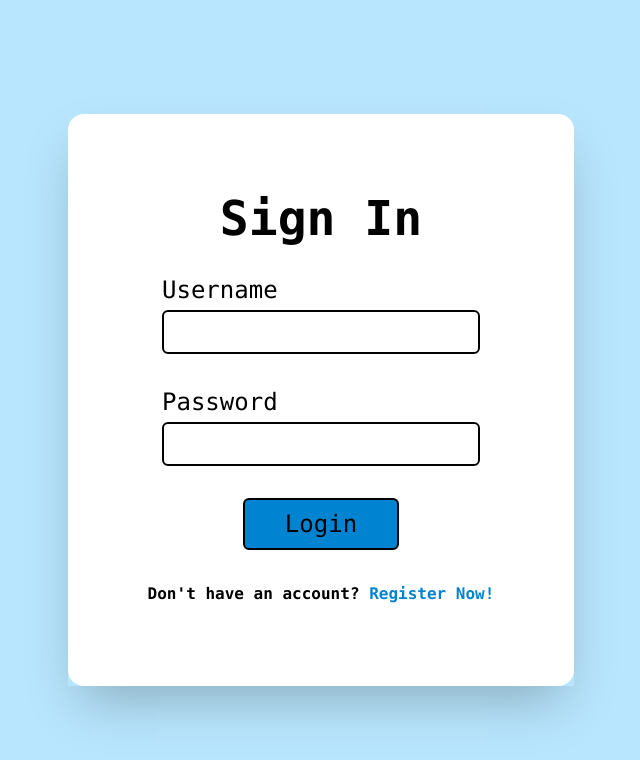
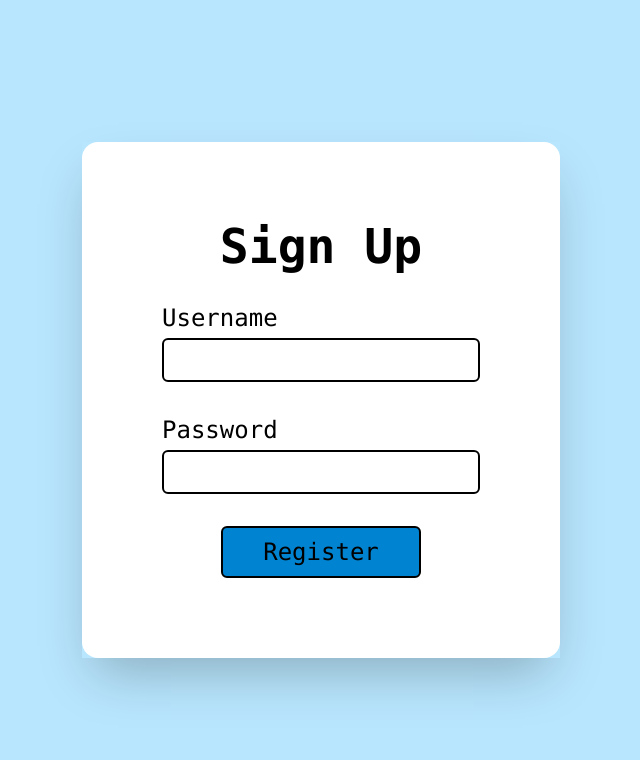
Before and after one commit to aknaaaaa/cemoets-pets, a React (Vite) app: page / in a window 1280 px wide. Shown: the top 760 px of the page, without its empty margins (319-959 px from the left). Built offline with nearby package versions, Linux system fonts and the light colour scheme.

Commit message:
Memperbaiki UI SignUp

```diff
--- a/src/App.tsx
+++ b/src/App.tsx
@@ -1,9 +1,10 @@
 import SignIn from './Components/SignIn'
+import SignUp from './Components/SignUp'
 
 function App() {
 
   return (
-    <SignIn/>
+    <SignUp/>
   )
 }
 
--- a/src/Components/SignIn.tsx
+++ b/src/Components/SignIn.tsx
@@ -1,6 +1,6 @@
 function SignIn (){
     return(
-        <section className="min-h-screen flex items-center justify-center font-mono bg-sky-200">
+        <section className="min-h-screen flex items-center justify-center font-poppins  bg-sky-200">
 
 
         <div className="flex shadow-2xl">
--- a/src/Components/SignUp.tsx
+++ b/src/Components/SignUp.tsx
@@ -5,7 +5,7 @@ function SignUp (){
 
       <div className="flex shadow-2xl">
         <div className="flex flex-col items-center justify-center text-center p-20 gap-8 bg-white rounded-2xl">
-          <h1 className="text-5xl font-bold">Sign In</h1>
+          <h1 className="text-5xl font-bold">Sign Up</h1>
           <div className="flex flex-col text-2xl text-left gap-1">
             <span>Username</span>
             <input type="text" className="rounded-md p-1 border-2 outline-none focus:border-sky-600 focus:bg-slate-100"/>
@@ -14,8 +14,7 @@ function SignUp (){
           <span>Password</span>
           <input type="password" className="rounded-md p-1 border-2 outline-none focus:border-sky-600 focus:bg-slate-100"/>
           </div>
-          <button className="px-10 py-2  text-2xl rounded-md border-2 bg-sky-600 hover:bg-slate-100 hover:border-sky-600">Login</button>
-          <p className="font-semibold ">Don't have an account? <a href="#" className="text-sky-600 hover:underline">Register Now!</a></p>
+          <button className="px-10 py-2  text-2xl rounded-md border-2 bg-sky-600 hover:bg-slate-100 hover:border-sky-600">Register</button>
         </div>
       </div>
     </section>
--- a/src/index.css
+++ b/src/index.css
@@ -1 +1,10 @@
+@font-face{
+    font-family: Poppins;
+    src :url(../src/assets/fonts/Poppins-Regular.ttf)
+}
+
 @import "tailwindcss";
+
+@theme {
+    --font-poppins: Poppins, "sans-serif";
+}
```
Also changed, not shown: src/assets/fonts/Poppins-Regular.ttf (added).
